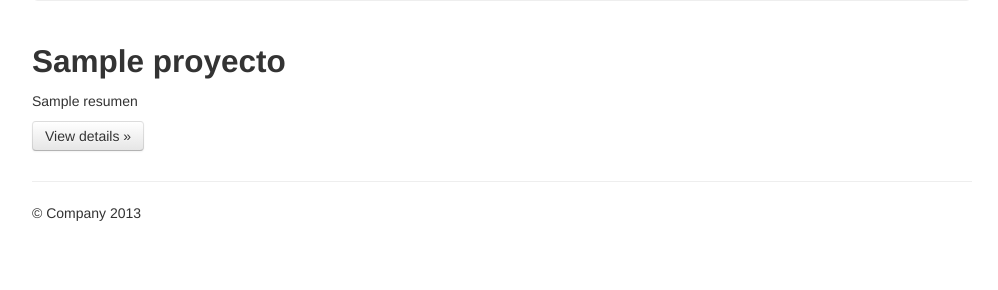
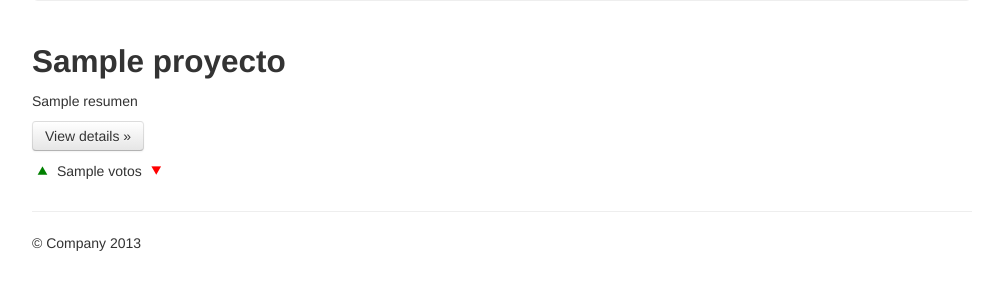
Before and after one commit to Howarto/proyecto_backend_mejorandola, a Django app: template proyecto/app/templates/proyectos.html in a window 1280 px wide. Shown: the part 343-633 px from the top of the page, without its empty margins (138-1136 px from the left). Run offline with Django 3.2, Linux system fonts and the light colour scheme; the template is opened without the code that fills it: most values are stand-ins (such as "Sample title", 1, 10 or a date in 2020); some libraries are stand-ins or nearby versions.

Commit message:
Añadido los css y imagenes para las flechas de votación.

```diff
--- a/proyecto/app/models.py
+++ b/proyecto/app/models.py
@@ -59,7 +59,7 @@ class Proyecto(models.Model):
     participantes = models.ManyToManyField(User)
     github = models.URLField(null = True, blank = True)
     votos = models.IntegerField(default = 0)
-    comentarios = models.ManyToManyField(Comentario)
+    comentarios = models.ManyToManyField(Comentario, null=True, blank=True)
 
     def __unicode__(self):
         return self.name
--- /dev/null
+++ b/proyecto/app/static/estilos.css
@@ -0,0 +1,28 @@
+@font-face {
+	font-family: 'icomoon';
+	src:url('fonts/icomoon.eot');
+	src:url('fonts/icomoon.eot?#iefix') format('embedded-opentype'),
+		url('fonts/icomoon.woff') format('woff'),
+		url('fonts/icomoon.ttf') format('truetype'),
+		url('fonts/icomoon.svg#icomoon') format('svg');
+	font-weight: normal;
+	font-style: normal;
+}
+
+#contenido .votacion .down:after,
+#contenido .votacion .up:after
+{
+	font-family: "icomoon";
+	font-size: 1.5em;
+	vertical-align: bottom;
+}
+#contenido .votacion .down:after
+{
+	color: red;
+	content: "\e001";
+}
+#contenido .votacion .up:after
+{
+	color: green;
+	content: "\e002";
+}
--- a/proyecto/app/templates/proyectos.html
+++ b/proyecto/app/templates/proyectos.html
@@ -10,6 +10,7 @@
     <meta name="author" content="">
 
     <!-- Le styles -->
+    <link rel="stylesheet" href="{% static "estilos.css" %}" />
     <link href="http://getbootstrap.com/2.3.2/assets/css/bootstrap.css" rel="stylesheet">
     <style type="text/css">
       body {
@@ -80,7 +81,7 @@
       </div>
 
       <!-- Columna para proyectos -->
-      <div class="row">
+      <div class="row" id="contenido">
 
         {% if proyectos %}
 
@@ -89,6 +90,11 @@
           <h2>{{proyecto.name}} </h2>
           <p>{{proyecto.resumen}}</p>
           <p><a class="btn" href="/proyectos/{{proyecto.id}}">View details »</a></p>
+          <p class="votacion">
+            <a class="up" href="{% url "plus" proyecto.pk %}"></a>
+            {{proyecto.votos}}
+            <a class="down" href="{% url "minus" proyecto.pk %}"></a>
+          </p>
         </div>
         {% endfor %}
 
--- a/proyecto/app/views.py
+++ b/proyecto/app/views.py
@@ -34,11 +34,11 @@ def minus(request,proyecto_id):
     proyecto = get_object_or_404(Proyecto,pk=proyecto_id)
     proyecto.votos = proyecto.votos - 1
     proyecto.save()
-    return HttpResponseRedirect("/")
+    return HttpResponseRedirect("/proyectos")
 
 @login_required
 def plus(request,proyecto_id):
     proyecto = get_object_or_404(Proyecto,pk=proyecto_id)
     proyecto.votos = proyecto.votos + 1
     proyecto.save()
-    return HttpResponseRedirect("/")
+    return HttpResponseRedirect("/proyectos")
--- a/proyecto/proyecto/urls.py
+++ b/proyecto/proyecto/urls.py
@@ -6,9 +6,11 @@ admin.autodiscover()
 
 urlpatterns = patterns('',
     # Examples:
-    # url(r'^$', 'app.views.home', name='home'),
+    url(r'^$', 'app.views.home', name='home'),
     url(r'account', 'app.views.account', name='account'),
     url(r'^proyectos/$', ProyectoListView.as_view(), name='proyectos'),
+    url(r'^proyectos/plus/(\d+)$', 'app.views.plus', name='plus'),
+    url(r'^minus/(\d+)$', 'app.views.minus', name='minus'),
     url(r'^proyectos/(?P<pk>[\d]+)$', ProyectoDetailView.as_view(), name='proyecto'),
     # url(r'^proyecto/', include('proyecto.foo.urls')),
 
```
Also changed, not shown: proyecto/app/static/fonts/icomoon.ttf (added), proyecto/app/static/fonts/icomoon.woff (added), 3 other files.
